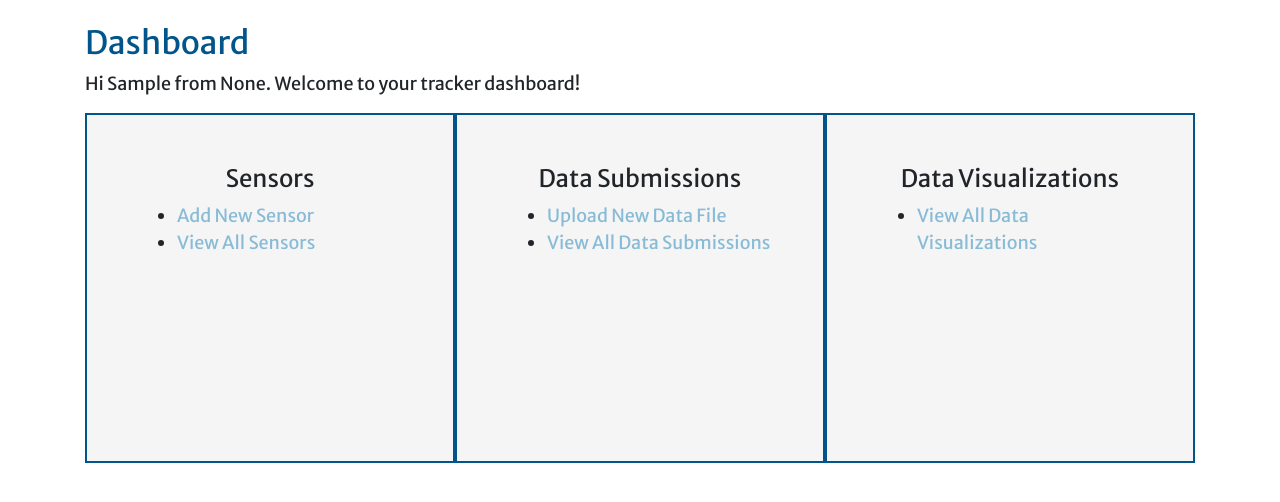
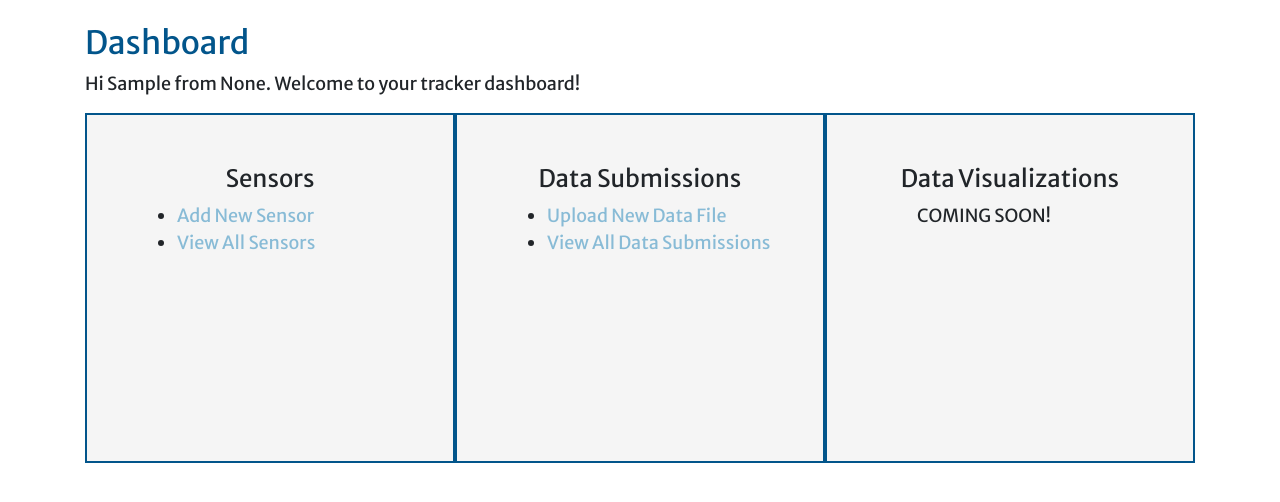
Before and after one commit to ClioGMU/edt, a Django app: page / in a window 1280 px wide. Shown: the part 59-561 px from the top of the page. Run offline with Django 3.2, Linux system fonts and the light colour scheme; the visitor is signed in with stand-in values (Sample User, id 1); parts of the project's set-up code (start-up, migrations or seed data) failed here and were passed over; some libraries are stand-ins or nearby versions.

Commit message:
Small text updates

```diff
--- a/templates/home.html
+++ b/templates/home.html
@@ -24,7 +24,7 @@
   <div class="card-body">
     <h4 class="title">Data Visualizations</h4>
       <ul>
-          <li><a href="">View All Data Visualizations</a></li>
+        COMING SOON!
       </ul>
   </div>
 
--- a/templates/submission_list.html
+++ b/templates/submission_list.html
@@ -9,7 +9,7 @@
 <a href="{% url 'home' %}">Return to My Dashboard</a> |
 <a href="{% url 'submission_new' %}"> Upload New Submission</a>
 </p>
-<h2>Data Submissions for {{ user.institution }} ({{ user.institution.submission_set.count}})</h2><br>
+<h2>Data Submissions</h2><br>
 
 {% for submission in object_list %}
 <h4>{{ submission.timestamp }} </h4>
--- a/tracker/models.py
+++ b/tracker/models.py
@@ -42,6 +42,7 @@
         'SensorType',
         null=False, blank=False,
         on_delete=models.CASCADE,
+        verbose_name="Sensor Type",
     )
 
     def __str__(self): return self.name
```
